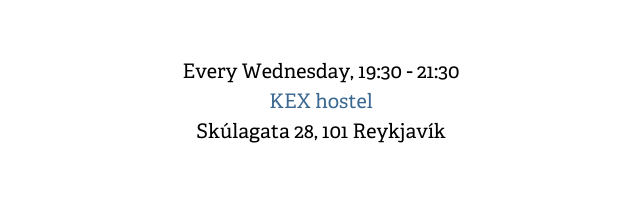
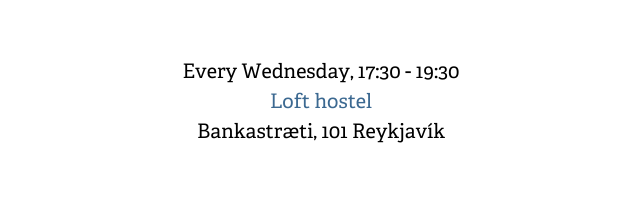
Before and after one commit to jsis/reykjavik-js, a plain HTML site: page index.html in a window 1280 px wide. Shown: the part 1167-1376 px from the top of the page, 319-959 px from the left. Drawn offline with Linux system fonts and the light colour scheme.

Commit message:
Changed when and where

```diff
--- a/index.html
+++ b/index.html
@@ -49,9 +49,9 @@
          <h1 class="title"><a name="rel_pos_size">When & Where</a></h1>
       </header>
       <div class="content">
-<p class="info">Every Wednesday, 19:30 - 21:30
-<a href="http://www.kexhostel.is/">KEX hostel</a>
-Skúlagata 28, 101 Reykjavík
+<p class="info">Every Wednesday, 17:30 - 19:30
+<a href="http://www.kexhostel.is/">Loft hostel</a>
+Bankastræti, 101 Reykjavík
 </p>
       </div>
     </section>
```
